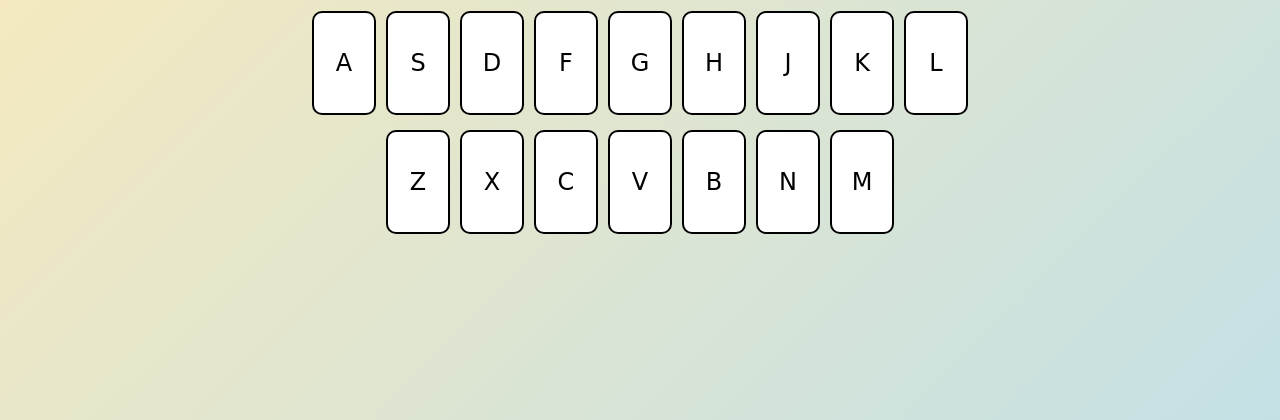
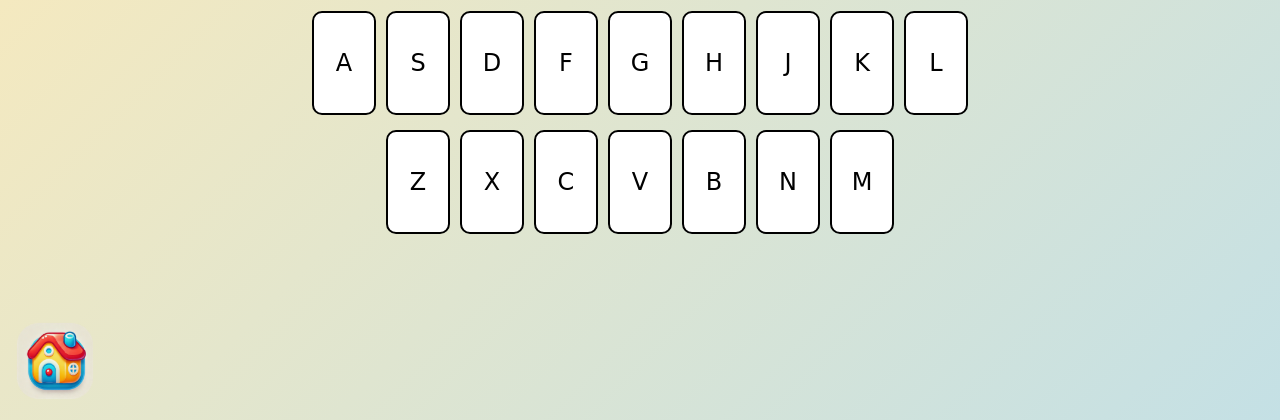
Before and after one commit to avaquero1/PlayfulPixels, a Flask app: page /music in a window 1280 px wide. Shown: the part 380-800 px from the top of the page. Run offline with Flask 3, Linux system fonts and the light colour scheme.

Commit message:
implemented home button successfully on music.html

```diff
--- a/app/templates/music.html
+++ b/app/templates/music.html
@@ -56,6 +56,12 @@
         </div>
     </div>
 
+    <a href="/">
+    <div class="home-button">
+        <img src="{{ url_for('static', filename='images/icons/home.png') }}" alt="Home">
+    </div>
+    </a>
+
     <script src="/static/js/scripts.js"></script>
 </body>
 </html>
```
Also changed, not shown: app/templates/index.html (+5 -3 lines).
